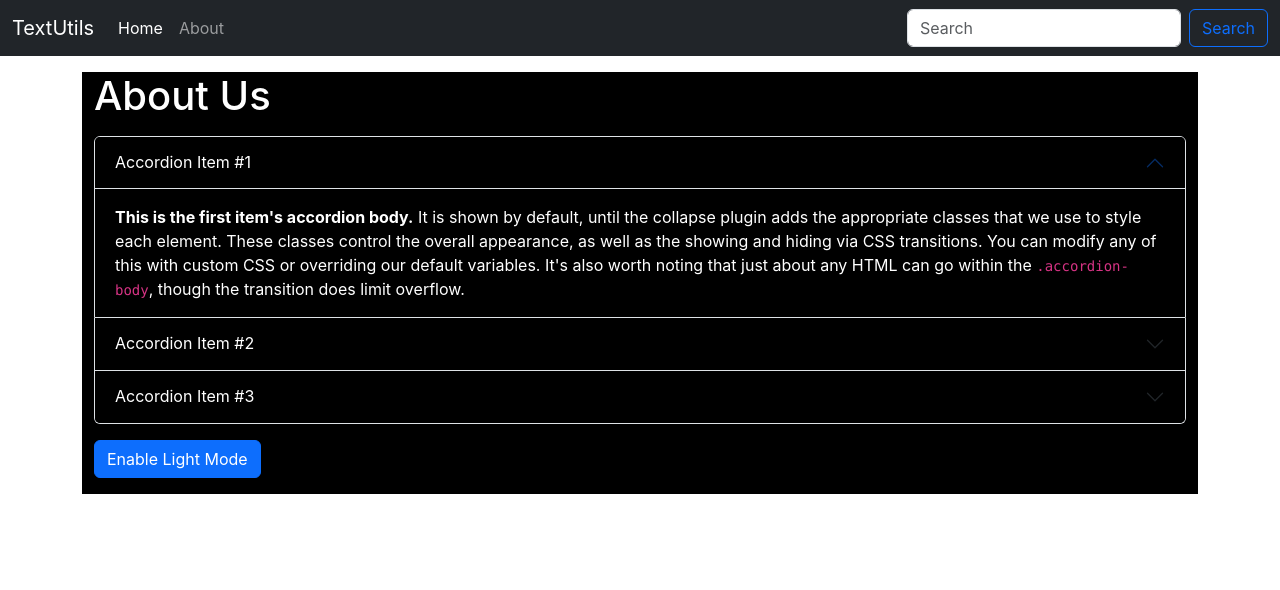
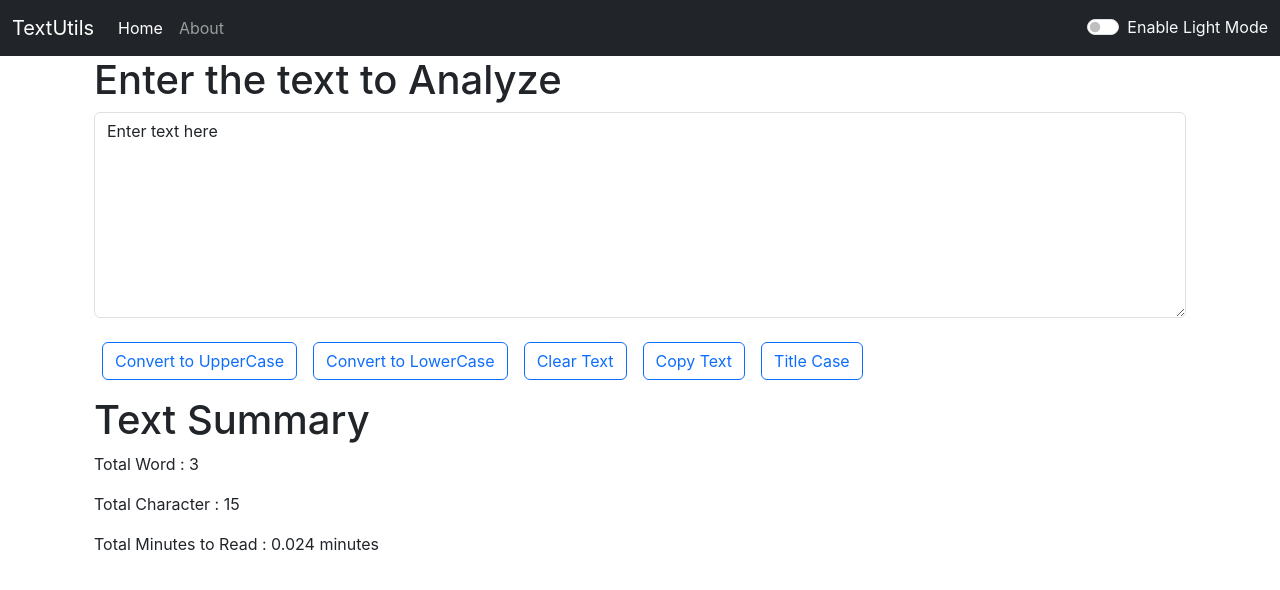
Before and after one commit to nishanlimbuchemjong/React-JS-Full-Beginner-s-Practice, a React (Create React App) app: page / in a window 1280 px wide. Shown: the top 590 px of the page. Built offline with nearby package versions, Linux system fonts and the light colour scheme.

Commit message:
dark and light switch mode added on navbar

```diff
--- a/src/App.js
+++ b/src/App.js
@@ -1,16 +1,25 @@
-
+import React, { useState } from 'react';
 import './App.css';
 import About from './components/About';
 import Navbar from './components/Navbar';
 import TextForm from './components/TextForm';
 
 function App() {
+  const [mode, setMode] = useState('dark');
+
+  const toggleMode = ()=>{
+    if(mode === 'light'){
+      setMode('dark');
+    } else {
+      setMode('light');
+    }
+  }
   return (
     <>
-    <Navbar title="TextUtils"/>
+    <Navbar title="TextUtils" mode={mode} toggleMode={toggleMode}/>
     <div className="container">
-    {/* <TextForm heading="Enter the text to Analyze"/> */}
-    <About/>
+    <TextForm heading="Enter the text to Analyze"/>
+    {/* <About/> */}
     </div>
     </>
 
--- a/src/components/Navbar.js
+++ b/src/components/Navbar.js
@@ -1,9 +1,9 @@
-import React from 'react'
-import PropTypes from 'prop-types'
+import React from 'react';
+import PropTypes from 'prop-types';
 
 export default function Navbar(props) {
   return (
-    <nav className="navbar navbar-expand-lg navbar-dark bg-dark">
+    <nav className={`navbar navbar-expand-lg navbar-${props.mode} bg-${props.mode}`}>
       <div className="container-fluid">
         <a className="navbar-brand" href="/">{props.title}</a>
         <button className="navbar-toggler" type="button" data-bs-toggle="collapse" data-bs-target="#navbarSupportedContent" aria-controls="navbarSupportedContent" aria-expanded="false" aria-label="Toggle navigation">
@@ -18,16 +18,30 @@
               <a className="nav-link" href="/">About</a>
             </li>
           </ul>
-          <form className="d-flex" role="search">
-            <input className="form-control me-2" type="search" placeholder="Search" aria-label="Search"/>
-            <button className="btn btn-outline-primary" type="submit">Search</button>
-          </form>
+
+          <div className={`form-check form-switch text-${props.mode === 'light' ? 'dark' : 'light'}`}>
+            <input
+              className="form-check-input"
+              onClick={props.toggleMode}
+              type="checkbox"
+              role="switch"
+              id="flexSwitchCheckDefault"
+            />
+            <label
+              className="form-check-label"
+              htmlFor="flexSwitchCheckDefault"
+            >
+              Enable {props.mode === 'light' ? 'Dark' : 'Light'} Mode
+            </label>
+          </div>
         </div>
       </div>
     </nav>
   )
 }
 
-Navbar.protoType = {
-    title: PropTypes.string
+Navbar.propTypes = {
+    title: PropTypes.string.isRequired,
+    mode: PropTypes.string.isRequired,
+    toggleMode: PropTypes.func.isRequired
 }
```
